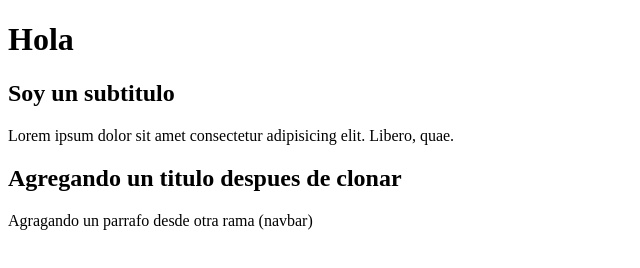
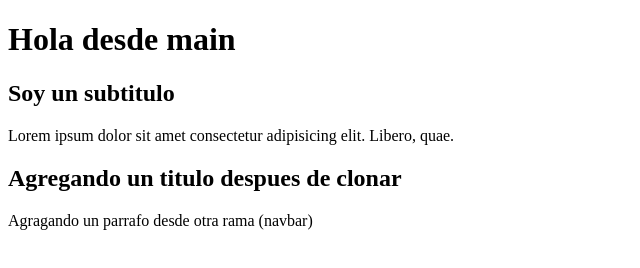
Before and after one commit to Valebon93/prueba-git, a plain HTML site: page index.html in a window 1280 px wide. Shown: the whole page, without its empty margins (0-640 px from the left). Drawn offline with Linux system fonts and the light colour scheme.

Commit message:
otros cambios

```diff
--- a/index.html
+++ b/index.html
@@ -6,7 +6,7 @@
     <title>Document</title>
   </head>
   <body>
-    <h1>Hola</h1>
+    <h1>Hola desde main</h1>
     <h2>Soy un subtitulo</h2>
     <p>
       Lorem ipsum dolor sit amet consectetur adipisicing elit. Libero, quae.
```
